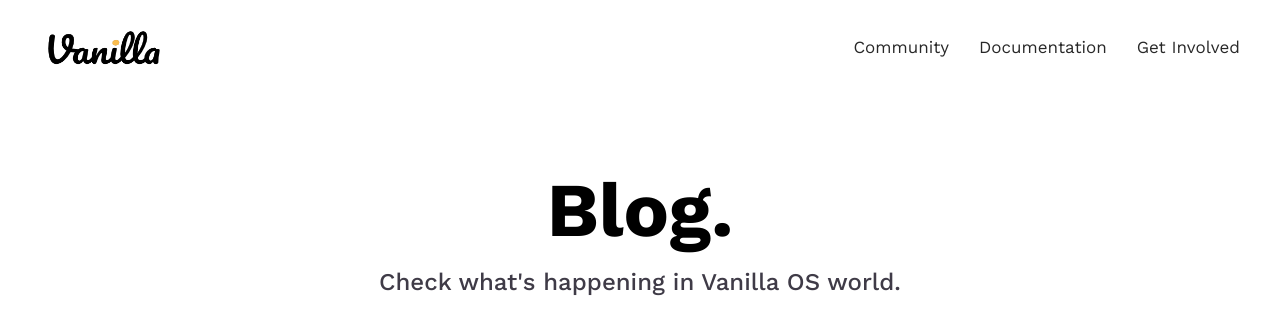
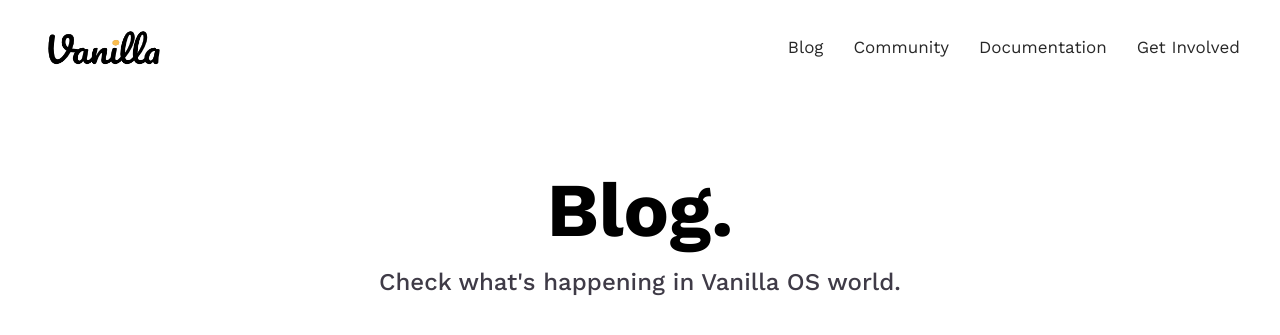
Before and after one commit to Vanilla-OS/website, a Jekyll site: the page built from blog/index.md, in a window 1280 px wide. Shown: the top 335 px of the page. Built offline with Jekyll 4.4.1, drawn with Linux system fonts in a browser that asks for light colours.

Commit message:
Add `Blog` to the header

```diff
--- a/_includes/header.html
+++ b/_includes/header.html
@@ -2,6 +2,7 @@
     <div class="container topbar-wrapper">
         <a href="{{ site.url }}" class="logo"></a>
         <ul class="topbar-navigation">
+            <li><a href="{{ site.url }}/blog/">Blog</a></li>
             <li><a href="https://documentation.vanillaos.org/">Community</a></li>
             <li><a href="https://documentation.vanillaos.org/">Documentation</a></li>
             <li><a href="{{ site.url }}/get-involved/">Get Involved</a></li>
```
